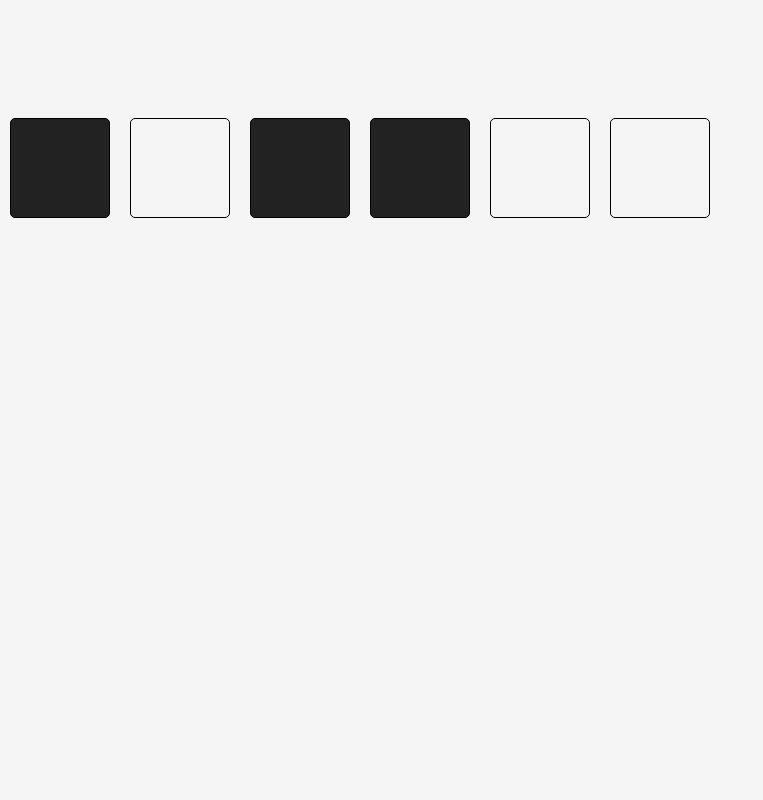
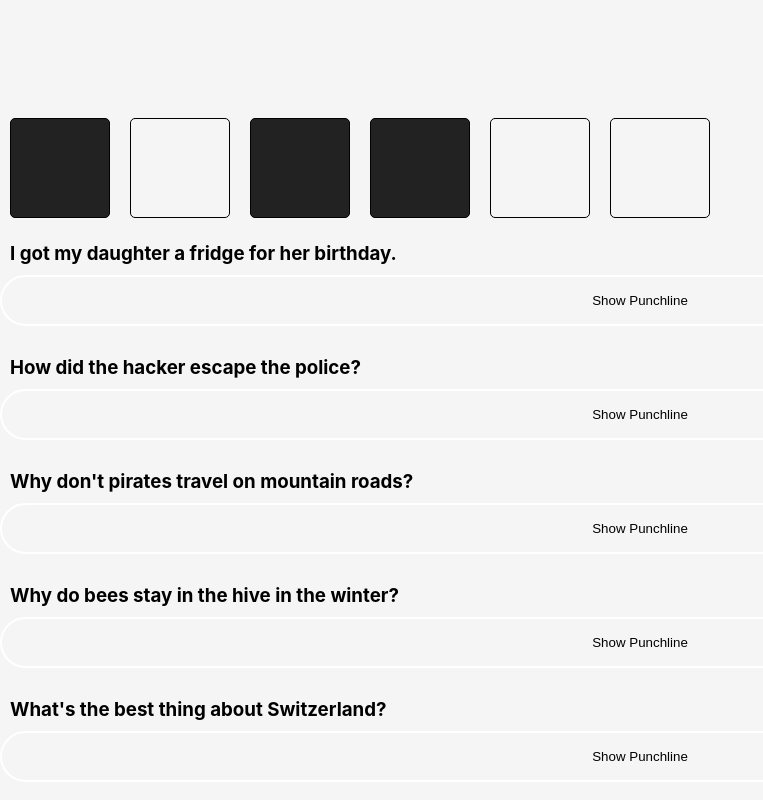
Before and after one commit to shuvo-art/React_Meme_Generator_App, a React (Create React App) app: page / in a window 1280 px wide. Shown: the part 2118-2918 px from the top of the page, without its empty margins (0-763 px from the left). Before the commit the page ends 2350 px from the top, so only its background shows below. Built offline with nearby package versions, Linux system fonts and the light colour scheme.

Commit message:
Conditional Rendering

```diff
--- a/src/App.js
+++ b/src/App.js
@@ -7,6 +7,8 @@ import AddItem from "./components/AddItem";
 import StateCard from "./components/StateCard";
 import Box from "./components/Box";
 import boxes from "./boxes";
+import jokesData from "./jokesData";
+import Joke from "./components/Joke";
 
 export default function App() {
     const [boxs, setBoxs] = React.useState(boxes);
@@ -20,8 +22,18 @@ export default function App() {
     }
 
     const boxComponents = boxs.map(box => (
-        <Box box={box.on} key={box.id} id={box.id} toggle={toggle} />
+        <Box box={box.on} key={box.id} toggle={() => toggle(box.id)} />
      ))
+
+    const [jokes, setJokes] = React.useState(jokesData);
+
+    function showPunchline(id) {
+        console.log("Clicked!");
+    }
+
+    const jokeComponents = jokesData.map(joke => (
+        <Joke key={joke.id} setup={joke.setup} punchline={joke.punchline} showPunchline={() => showPunchline(joke.id)} />
+    ))
     return (
         <div>
             <Header />
@@ -31,6 +43,7 @@ export default function App() {
             <AddItem />
             <StateCard />
             {boxComponents}
+            {jokeComponents}
         </div>
     )
 }
--- a/src/components/Box.js
+++ b/src/components/Box.js
@@ -7,6 +7,6 @@ export default function Box(props) {
     }
 
     return (
-        <div className="box" style={styles} onClick={() => props.toggle(props.id)}></div>
+        <div className="box" style={styles} onClick={props.toggle}></div>
     )
 }
--- /dev/null
+++ b/src/components/Joke.js
@@ -0,0 +1,14 @@
+import React from "react";
+
+export default function Joke(props) {
+    const [shown, setShown] = React.useState(false);
+
+
+    return (
+        <div>
+            {props.setup && <h3 onClick={props.showPunchline} className="joke--question">{props.setup}</h3>}
+            {shown && <p className="joke--answer">{props.punchline}</p>}
+            <button onClick={() => setShown(!shown)}>{shown ? "Hide" : "Show"} Punchline</button>
+        </div>
+    )
+}
--- /dev/null
+++ b/src/jokesData.js
@@ -0,0 +1,27 @@
+export default [
+    {
+        id: 1,
+        setup: "I got my daughter a fridge for her birthday.",
+        punchline: "I can't wait to see her face light up when she opens it."
+    },
+    {
+        id: 2,
+        setup: "How did the hacker escape the police?",
+        punchline: "He just ransomware!"
+    },
+    {
+        id: 3,
+        setup: "Why don't pirates travel on mountain roads?",
+        punchline: "Scurvy."
+    },
+    {
+        id: 4,
+        setup: "Why do bees stay in the hive in the winter?",
+        punchline: "Swarm."
+    },
+    {
+        id: 5,
+        setup: "What's the best thing about Switzerland?",
+        punchline: "I don't know, but the flag is a big plus!"
+    }
+]
--- a/src/style.css
+++ b/src/style.css
@@ -140,3 +140,11 @@ main {
     display:inline-block;
     margin:10px;
 }
+
+.joke--question {
+    margin: 10px;
+}
+
+.joke--answer {
+    margin: 10px;
+}
```
